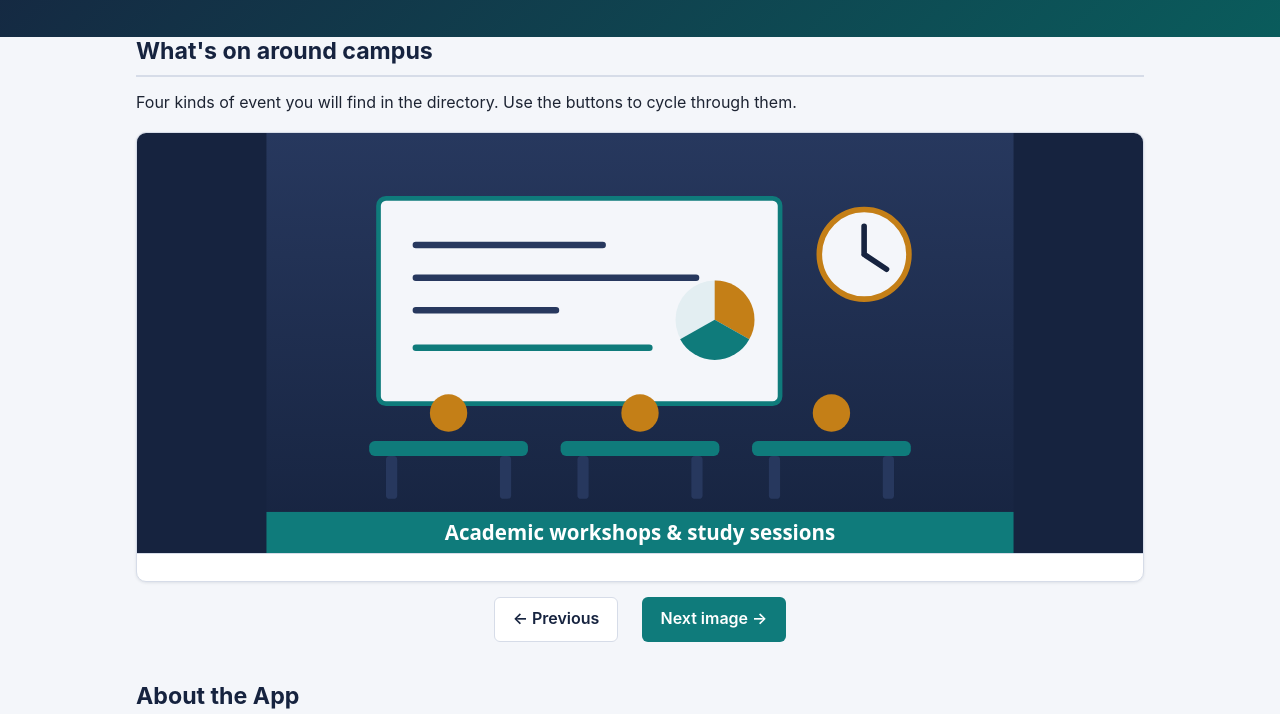
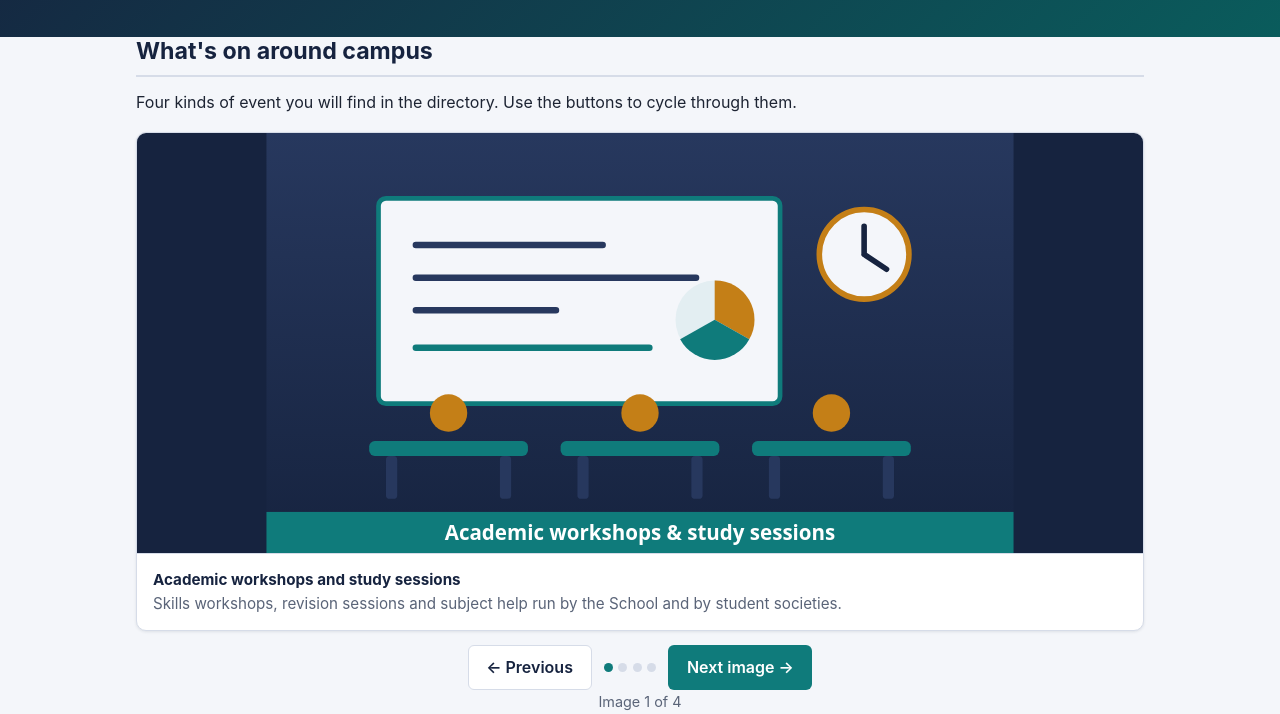
Before and after one commit to ArchieThe/Webdesign-Assignment, a plain HTML site: page index.html in a window 1280 px wide. Shown: the part 238-952 px from the top of the page. Drawn offline with Linux system fonts and the light colour scheme.

Commit message:
cycle the gallery images with JavaScript

```diff
--- a/index.html
+++ b/index.html
@@ -160,5 +160,6 @@
     </div>
   </footer>
 
+  <script src="js/home.js"></script>
 </body>
 </html>
--- /dev/null
+++ b/js/home.js
@@ -0,0 +1,83 @@
+/* ==========================================================================
+   home.js — the event image gallery on the home page
+   --------------------------------------------------------------------------
+   The assignment requires at least three images of different events and a
+   button that cycles through them. The images are listed here rather than in
+   the HTML so that adding a fourth image means editing one array.
+   ========================================================================== */
+
+(function () {
+  const GALLERY = [
+    {
+      src: 'images/event-academic.svg',
+      alt: 'Illustration of a study workshop: a lecture room with a whiteboard, clock and desks',
+      title: 'Academic workshops and study sessions',
+      caption: 'Skills workshops, revision sessions and subject help run by the School and by student societies.'
+    },
+    {
+      src: 'images/event-sports.svg',
+      alt: 'Illustration of a sports field with a ball, goal and players',
+      title: 'Sport, social clubs and campus recreation',
+      caption: 'Social sport you can join without a team, plus competitive clubs through the Sports Association.'
+    },
+    {
+      src: 'images/event-cultural.svg',
+      alt: 'Illustration of a cultural festival with bunting, food stalls and lanterns',
+      title: 'Cultural societies and campus festivals',
+      caption: 'Festivals, food and performances run by cultural societies across the university.'
+    },
+    {
+      src: 'images/event-careers.svg',
+      alt: 'Illustration of a careers networking night with two people shaking hands and a city skyline',
+      title: 'Careers nights and industry networking',
+      caption: 'Employer talks, graduate panels and networking evenings for students nearing the end of a degree.'
+    }
+  ];
+
+  // Find the pieces of the gallery in the page.
+  const img      = document.getElementById('gallery-image');
+  const title    = document.getElementById('gallery-title');
+  const caption  = document.getElementById('gallery-caption');
+  const dots     = document.getElementById('gallery-dots');
+  const nextBtn  = document.getElementById('gallery-next');
+  const prevBtn  = document.getElementById('gallery-prev');
+  const counter  = document.getElementById('gallery-counter');
+
+  if (!img || !nextBtn) return;   // not on the home page
+
+  let current = 0;   // index of the image on screen
+
+  /* Build one dot per image, once. */
+  GALLERY.forEach(function () {
+    dots.appendChild(document.createElement('span'));
+  });
+
+  /** Put the image at position `index` on the screen. */
+  function show(index) {
+    const item = GALLERY[index];
+    img.src = item.src;
+    img.alt = item.alt;
+    title.textContent = item.title;
+    caption.textContent = item.caption;
+    counter.textContent = 'Image ' + (index + 1) + ' of ' + GALLERY.length;
+
+    // Highlight the matching dot and un-highlight the others.
+    Array.prototype.forEach.call(dots.children, function (dot, i) {
+      dot.className = (i === index) ? 'active' : '';
+    });
+  }
+
+  /* The modulo operator (%) is what makes the gallery cycle: when `current`
+     reaches the end of the array it wraps back around to 0 instead of running
+     off the end. Adding GALLERY.length before the % handles going backwards,
+     because in JavaScript -1 % 4 is -1, not 3. */
+  function step(by) {
+    current = (current + by + GALLERY.length) % GALLERY.length;
+    show(current);
+  }
+
+  nextBtn.addEventListener('click', function () { step(1); });
+  if (prevBtn) prevBtn.addEventListener('click', function () { step(-1); });
+
+  show(current);   // show the first image when the page loads
+})();
```
